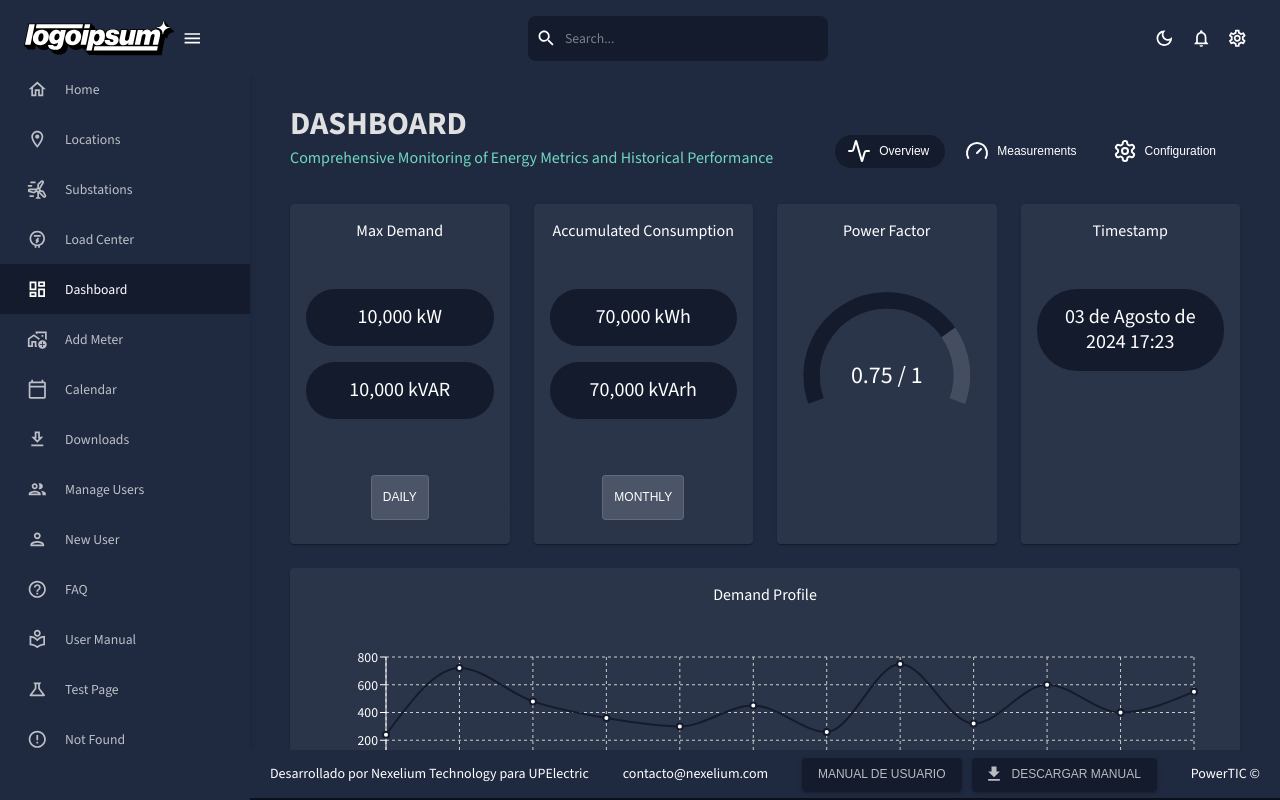
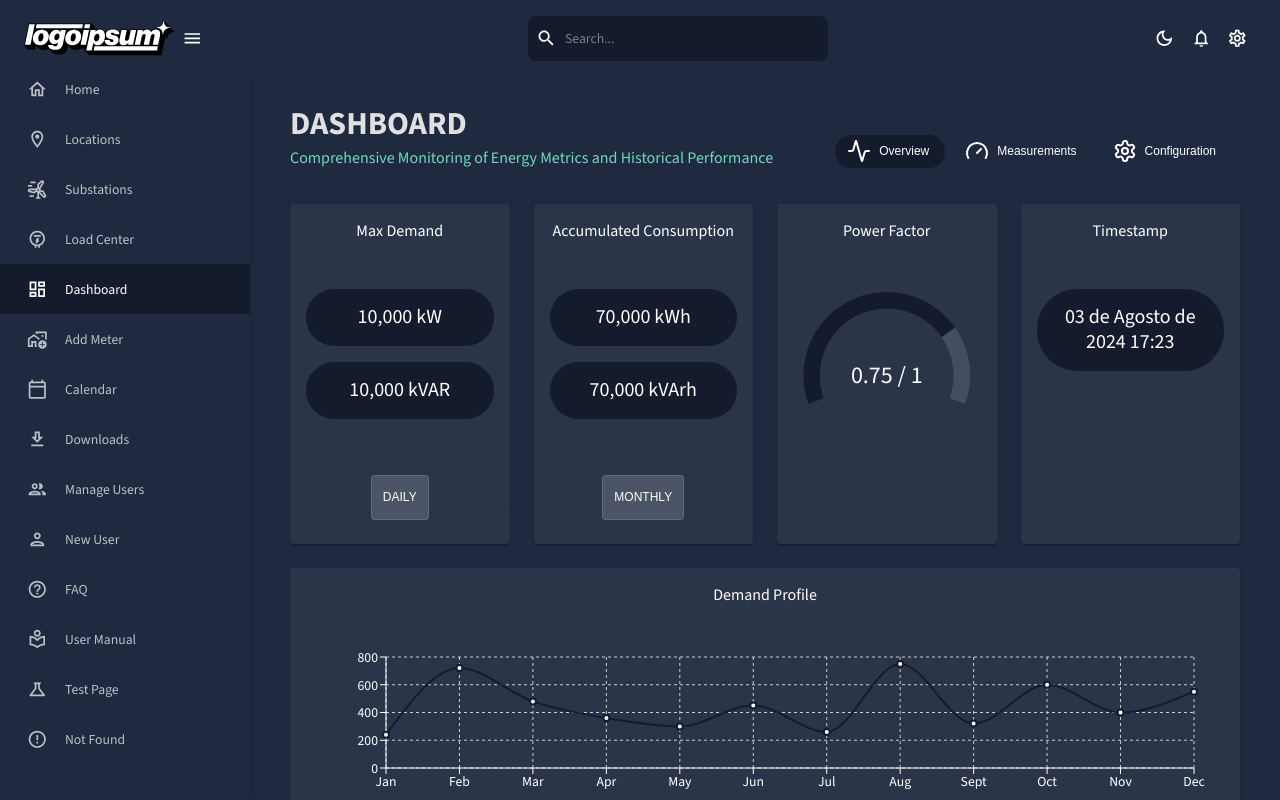
Before and after one commit to NexeliumMx/PowerTick-frontend, a React (Vite) app: page /dashboard in a window 1280 px wide. Shown: the top 800 px of the page. Built offline with nearby package versions, Linux system fonts and the light colour scheme.

Commit message:
Fixed content box minheight so footer would be fixed to bottom regardless content size.

```diff
--- a/src/layout/MainLayout.jsx
+++ b/src/layout/MainLayout.jsx
@@ -31,7 +31,7 @@ const MainLayout = () => {
         display="flex"
         flexGrow={1}
         marginTop="64px"
-        sx={{ backgroundColor: theme.palette.background.paper }} // Using theme color for background
+        sx={{ backgroundColor: theme.palette.background.paper }}
       >
         {/* Sidebar */}
         <Box
@@ -57,12 +57,15 @@ const MainLayout = () => {
             marginLeft: collapsed ? "80px" : "250px",
             transition: "margin-left 0.3s ease",
             padding: "20px",
-            overflowY: "auto",
             backgroundColor: theme.palette.background.paper, // Using theme color for content background
+            display: "flex",
+            flexDirection: "column",
+            minHeight: "calc(100vh - 64px - 50px)", // Ensuring content takes the remaining space
           }}
         >
           <Box
             sx={{
+              flexGrow: 1, // Ensures content takes up available space
               maxWidth: "1400px",
               margin: "0 auto",
               paddingBottom: "20px", // To avoid overlap with the footer
@@ -78,11 +81,10 @@ const MainLayout = () => {
       {/* Footer - Dynamically adjusted width based on sidebar state */}
       <Box
         sx={{
-          position: "fixed", // Fixes the footer at the bottom of the screen
+          position: "relative", // Adjust position to relative for better control
           bottom: 0,
           left: collapsed ? "80px" : "250px", // Adjust left position based on sidebar
           width: `calc(100% - ${collapsed ? "80px" : "250px"})`, // Adjust width dynamically based on sidebar
-          transition: "left 0.3s ease, width 0.3s ease", // Smooth transitions for both left and width
           height: "50px", // Set the reduced height for the footer
           zIndex: 2, // Higher z-index to overlap the sidebar
           backgroundColor: colors.primary[700], // Using tokens for footer background color
```
